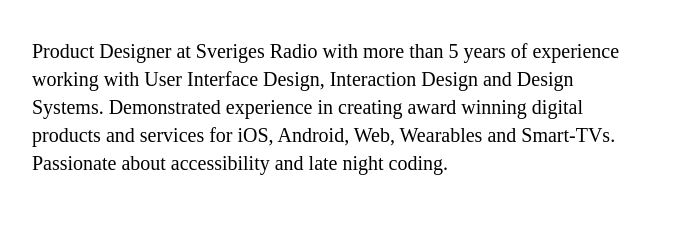
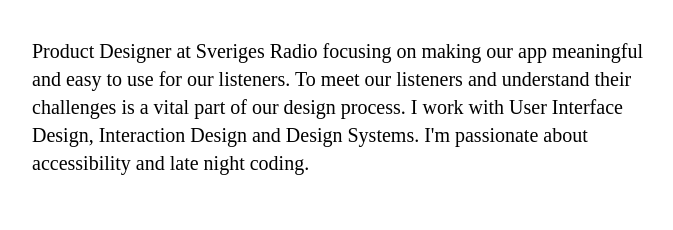
Before and after one commit to Poggen/portfolio, a Gatsby site: page / in a window 1280 px wide. Shown: the part 223-453 px from the top of the page, without its empty margins (300-973 px from the left). Built offline with nearby package versions, Linux system fonts and the light colour scheme; Gatsby itself is replaced by a stand-in of ours.

Commit message:
Update index.js

```diff
--- a/src/pages/index.js
+++ b/src/pages/index.js
@@ -20,11 +20,10 @@
           title="Home"
           keywords={[`blog`, `gatsby`, `javascript`, `react`]}
         />
-        <TextPrimary>Product Designer at Sveriges Radio with more than 5 years of
-        experience working with User Interface Design, Interaction Design and Design
-        Systems. Demonstrated experience in creating award winning digital products
-        and services for iOS, Android, Web, Wearables and Smart-TVs. Passionate about
-        accessibility and late night coding.</TextPrimary>
+        <TextPrimary>Product Designer at Sveriges Radio focusing on making our app meaningful and easy to use for our listeners.
+        To meet our listeners and understand their challenges is a vital part of our design process.
+        I work with User Interface Design, Interaction Design and Design Systems. I'm passionate about accessibility
+        and late night coding. </TextPrimary>
         <HeaderSecondary title="Case studies" />
         <TextPrimary>
           {caseStudiesPosts.map(({ node }) => {
```
